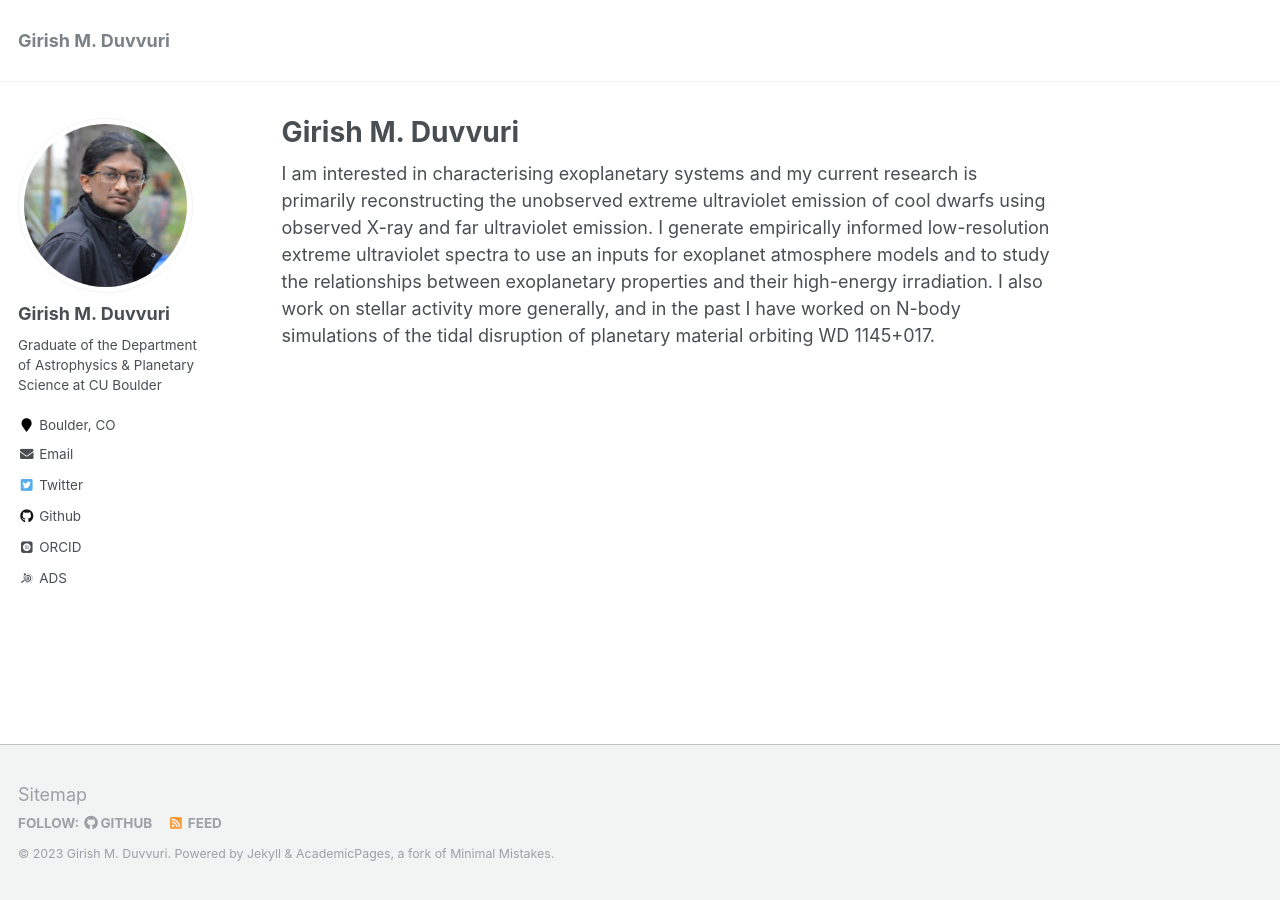
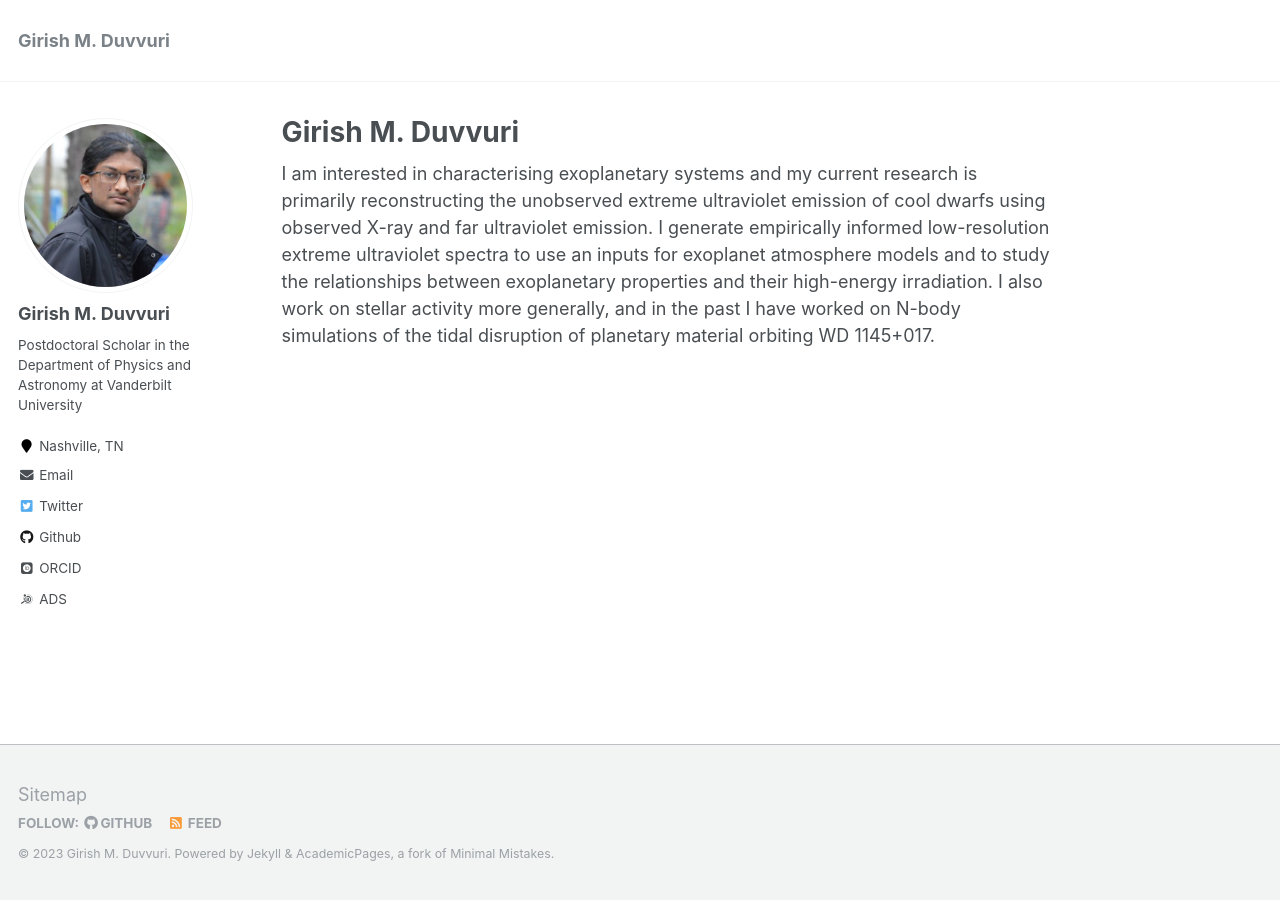
Before and after one commit to gmduvvuri/gmduvvuri.github.io, a Jekyll site: the page built from _pages/about.md, in a window 1280 px wide. Built offline with Jekyll 4.4.1, drawn with Linux system fonts in a browser that asks for light colours; some web fonts are replaced.

Commit message:
Update _config.yml

```diff
--- a/_config.yml
+++ b/_config.yml
@@ -10,7 +10,7 @@ locale                   : "en-US"
 title                    : "Girish M. Duvvuri"
 title_separator          : "-"
 name                     : &name "Girish M. Duvvuri"
-description              : &description "Graduate of the Department of Astrophysics & Planetary Science at CU Boulder"
+description              : &description "Postdoctoral Scholar in the Department of Physics and Astronomy at Vanderbilt University"
 url                      : https://gmduvvuri.github.io # the base hostname & protocol for your site e.g. "https://mmistakes.github.io"
 baseurl                  : "" # the subpath of your site, e.g. "/blog"
 repository               : "gmduvvuri/gmduvvuri.github.io"
@@ -71,8 +71,8 @@ analytics:
 author:
   name             : "Girish M. Duvvuri"
   avatar           : "profile.jpeg"
-  bio              : "Graduate of the Department of Astrophysics & Planetary Science at CU Boulder"
-  location         : "Boulder, CO"
+  bio              : "Postdoctoral Scholar in the Department of Physics and Astronomy at Vanderbilt University"
+  location         : "Nashville, TN"
   # employer         : "Astrophysics & Planetary Science, CU Boulder\ Center for Astrophysics & Space Astronomy"
   # googlescholar    : # "http://yourfullgooglescholarurl.com"
   email            : girish.duvvuri@colorado.edu
```
